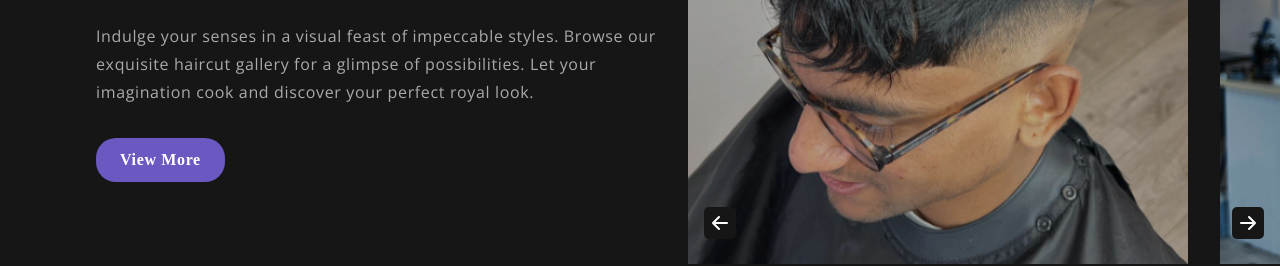
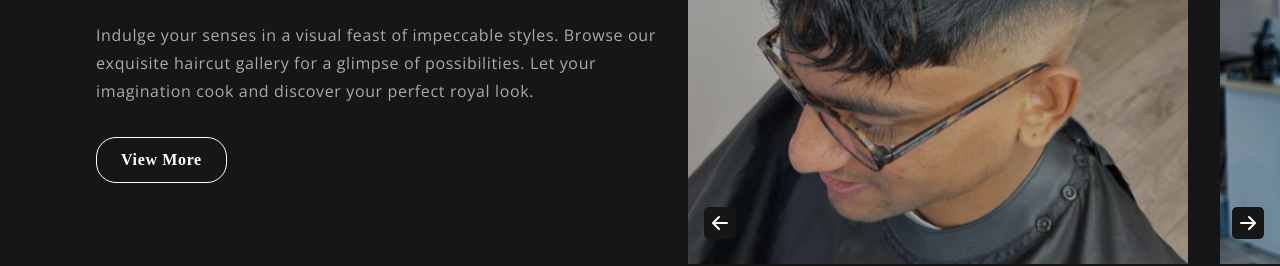
Before and after one commit to JuanTwo779/kingz-kutz-v2, a React (Create React App) app: page / in a window 1280 px wide. Shown: the part 4380-4646 px from the top of the page. Built offline with nearby package versions, Linux system fonts and the light colour scheme; a web font is replaced by a local one.

Commit message:
button css colour changes

```diff
--- a/src/App.css
+++ b/src/App.css
@@ -87,7 +87,7 @@
 }
 
 .custom__button {
-  background-color: var(--color-secondary);
+  background-color: none;
   color: var(--color-white);
   font-family: var(--font-base);
   font-weight: 700;
@@ -96,14 +96,14 @@
   font-size: 16px;
   padding: 0.5rem 1.5rem;
   border-radius: 20px;
-    border: none;
+  border: 1px solid var(--color-white);
   outline: none;
   cursor: pointer;
   transition: all 500ms ease;
 }
 
 .custom__button:hover {
-  color: var(--color-secondary);
+  color: var(--color-accent);
   background:#fff;
   -webkit-transform: scale(1.1);
   -ms-transform: scale(1.1);
```
Lines whose indentation alone changed are shown as unchanged.
